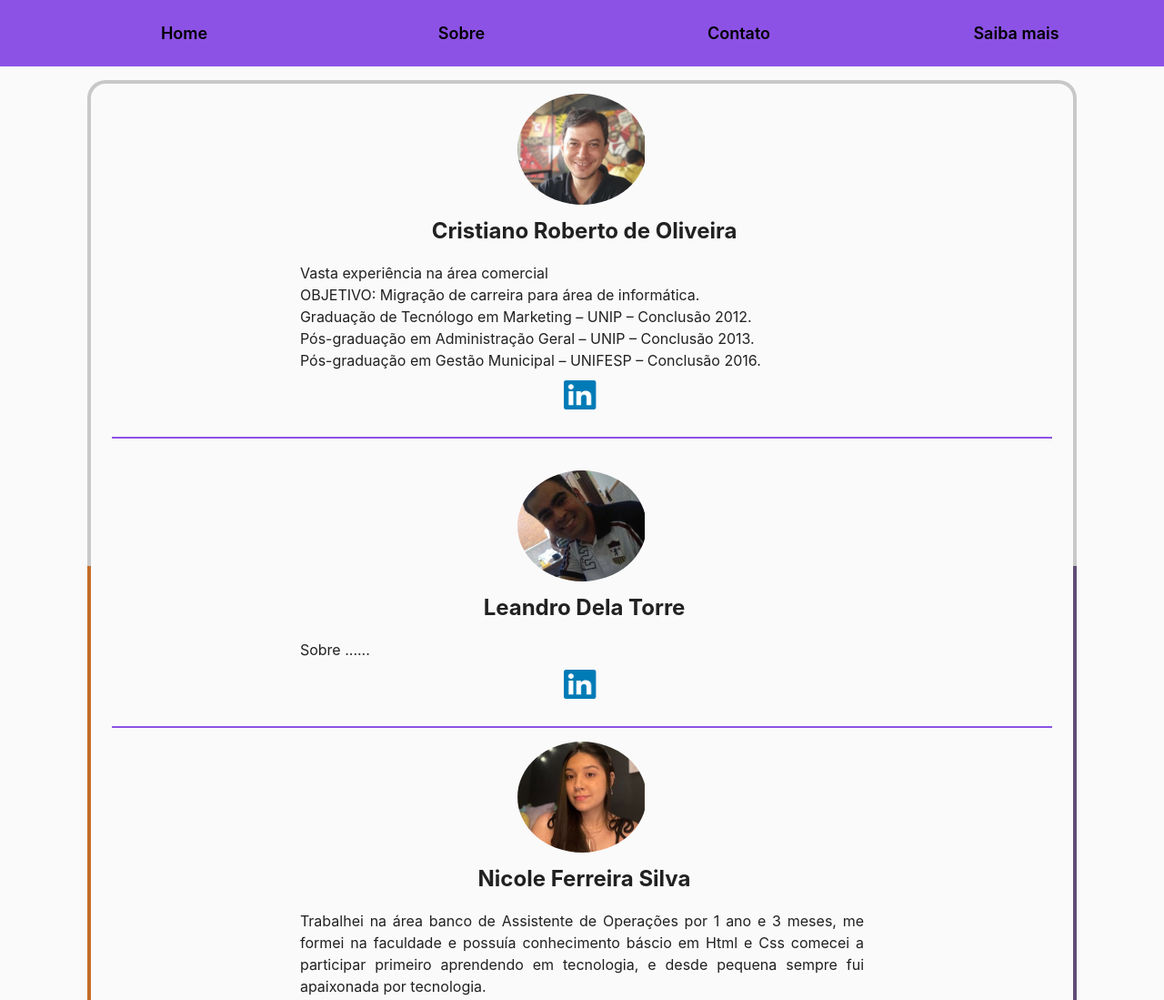
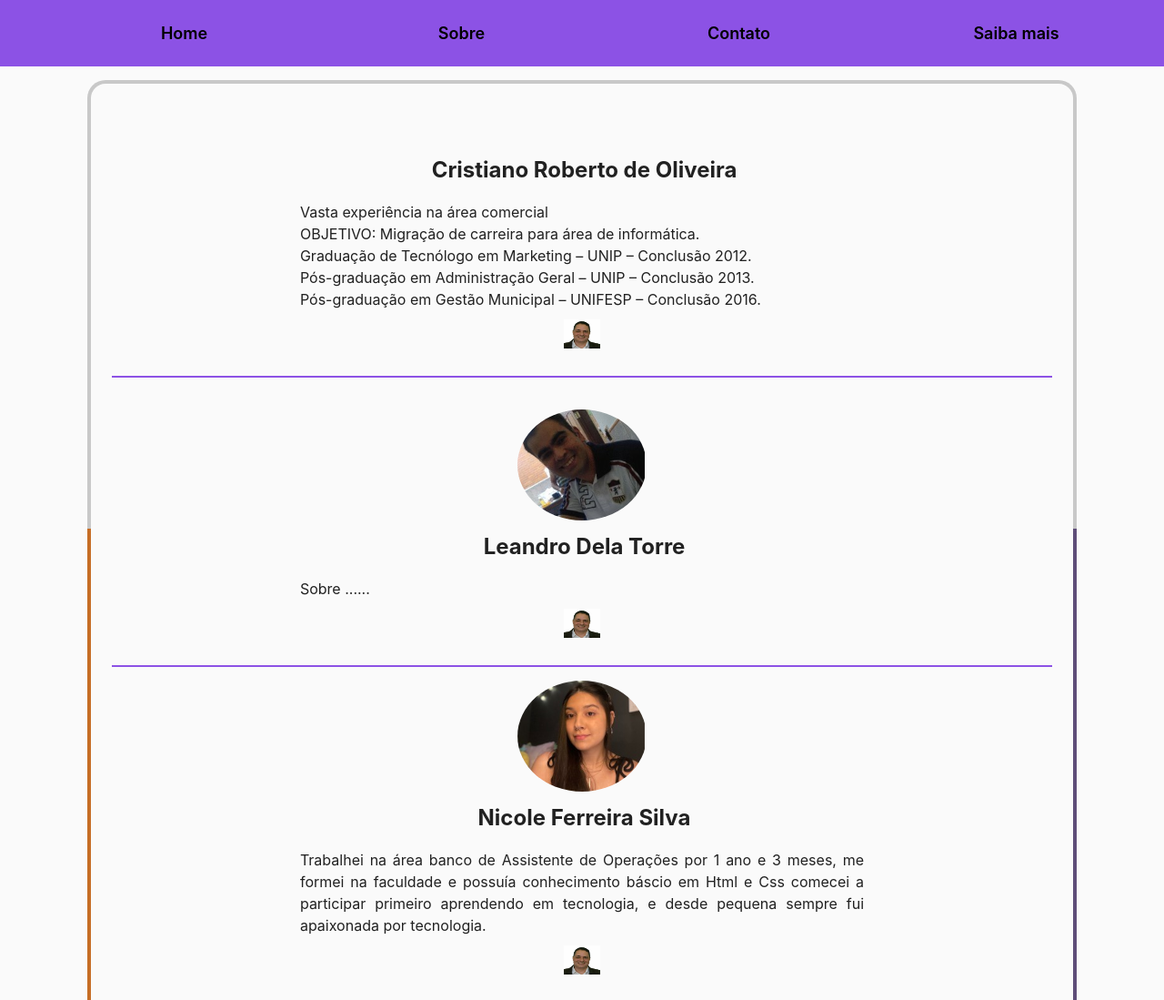
Before and after one commit to lefeani/vaza-covid19, a plain HTML site: page sobre.html in a window 1280 px wide. Shown: the top 1099 px of the page at 91% size. Drawn offline with Linux system fonts and the light colour scheme.

Commit message:
inclui o caminho da foto no sobre.css

```diff
--- a/css/sobre.css
+++ b/css/sobre.css
@@ -112,13 +112,13 @@ nav {
   margin-bottom: -70px;
 }
 
-/*ICONE DO LINKEDIN*/
+/*FOTO DE CRISTIANO*/
 p.linkedin {
   width: 20px;
   height: 32px;
   margin: 10px auto 30px auto;
   background-size: 100% 100%;
-  background-image: url("../images/linkedin.png");
+  background-image: url("../images/cristiano.jpg");
   background-repeat: no-repeat;
 }
 section.perfil {
--- a/sobre.html
+++ b/sobre.html
@@ -24,7 +24,7 @@
   <div class="cartao">
     <!--SEÇÃO CRISTIANO-->
     <section class="perfil">
-      <p class="imgPedro"></p>
+      <p class="imgCristiano"></p>
       <h2>Cristiano Roberto de Oliveira</h2>
       <p>Vasta experiência na área comercial</p >
       <p>OBJETIVO: Migração de carreira para área de informática.</p>
```
